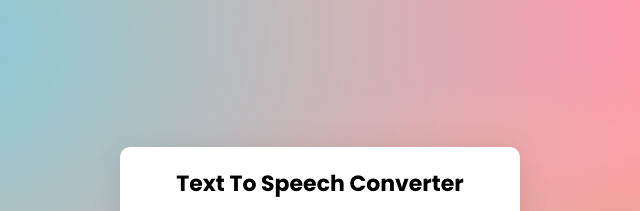
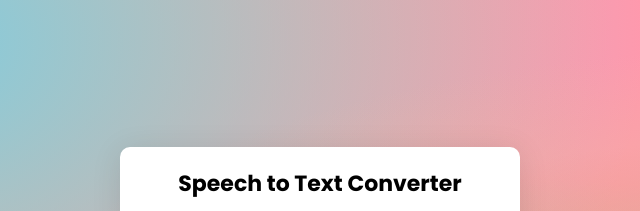
Before and after one commit to naveen-gujjarlapudi/speechTotext-js, a plain HTML site: page index.html in a window 1280 px wide. Shown: the top 211 px of the page, 320-960 px from the left. Drawn offline with nearby package versions, Linux system fonts and the light colour scheme.

Commit message:
Update index.html

```diff
--- a/index.html
+++ b/index.html
@@ -6,13 +6,13 @@
     <meta name="viewport" content="width=device-width, initial-scale=1.0">
     <link href='https://unpkg.com/boxicons@2.1.4/css/boxicons.min.css' rel='stylesheet'>
     <link rel="stylesheet" href="style.css">
-    <title>Day #64 - Speech To Text | AsmrProg</title>
+    <title>speech recognization</title>
 </head>
 
 <body>
 
     <div class="container">
-        <p class="header">Text To Speech Converter</p>
+        <p class="header">Speech to Text Converter</p>
         <div class="settings">
             <div class="language">
                 <p>Language :</p>
```
